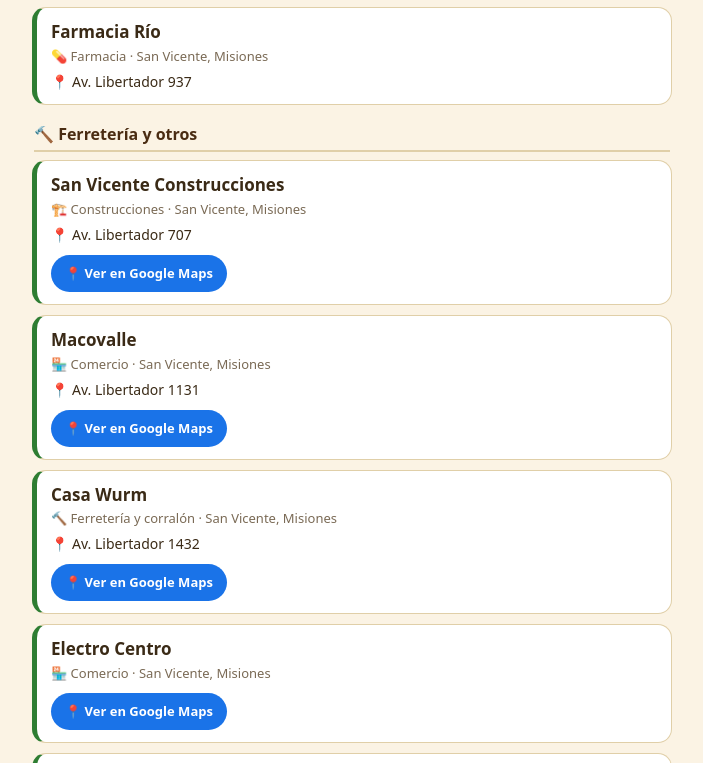
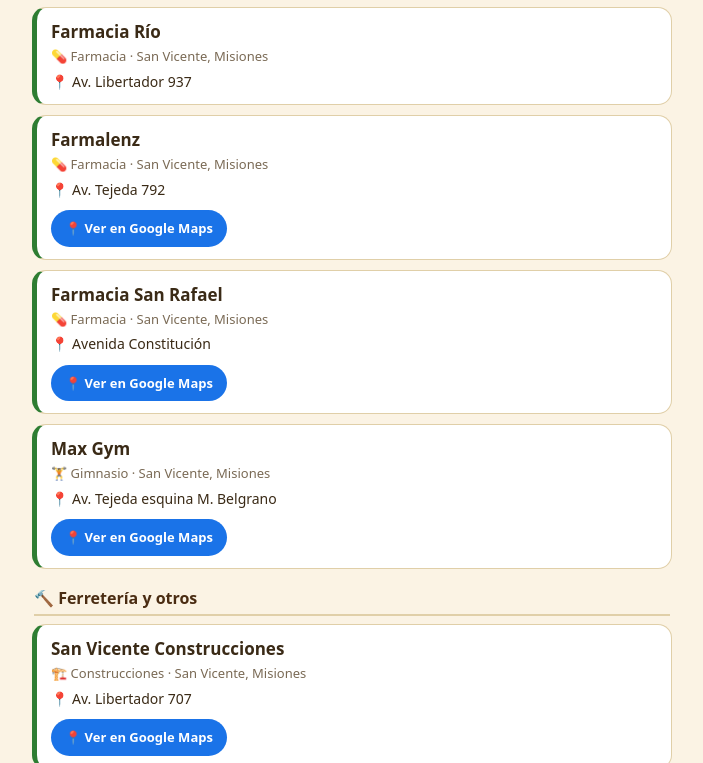
Before and after one commit to simpleappgfr-lgtm/simpleappgfr-lgtm.github.io, a plain HTML site: page gracias/index.html in a window 1280 px wide. Shown: the part 762-1525 px from the top of the page, without its empty margins (288-991 px from the left). Drawn offline with nearby package versions, Linux system fonts and the light colour scheme.

Commit message:
Add files via upload

```diff
--- a/gracias/index.html
+++ b/gracias/index.html
@@ -83,6 +83,30 @@ body.en-ficha .pie{margin:10px 0 4px}
     <div class="nom">Farmacia Río</div>
     <div class="sub">💊 Farmacia · San Vicente, Misiones</div>
     <div class="dir">📍 Av. Libertador 937</div>
+  </div>
+  <div class="card" id="farmalenz">
+    <div class="nom">Farmalenz</div>
+    <div class="sub">💊 Farmacia · San Vicente, Misiones</div>
+    <div class="dir">📍 Av. Tejeda 792</div>
+    <div class="btns">
+      <a style="background:#1a73e8" target="_blank" rel="noopener" href="https://maps.app.goo.gl/9NqzxS1Uqd8qrZ1Q7">📍 Ver en Google Maps</a>
+    </div>
+  </div>
+  <div class="card" id="farmacia-san-rafael">
+    <div class="nom">Farmacia San Rafael</div>
+    <div class="sub">💊 Farmacia · San Vicente, Misiones</div>
+    <div class="dir">📍 Avenida Constitución</div>
+    <div class="btns">
+      <a style="background:#1a73e8" target="_blank" rel="noopener" href="https://maps.app.goo.gl/Qoey1RH5XEeHBYtt8">📍 Ver en Google Maps</a>
+    </div>
+  </div>
+  <div class="card" id="max-gym">
+    <div class="nom">Max Gym</div>
+    <div class="sub">🏋️ Gimnasio · San Vicente, Misiones</div>
+    <div class="dir">📍 Av. Tejeda esquina M. Belgrano</div>
+    <div class="btns">
+      <a style="background:#1a73e8" target="_blank" rel="noopener" href="https://maps.app.goo.gl/FUBV8dCkyo9bnxxk6">📍 Ver en Google Maps</a>
+    </div>
   </div>
   <h2 class="rubro-t">🔨 Ferretería y otros</h2>
   <div class="card" id="san-vicente-construcciones">
@@ -289,6 +313,14 @@ body.en-ficha .pie{margin:10px 0 4px}
       <a style="background:#1a73e8" target="_blank" rel="noopener" href="https://maps.app.goo.gl/hRZzPXZ1cE3EbW8SA">📍 Ver en Google Maps</a>
     </div>
   </div>
+  <div class="card" id="euforia-piercings">
+    <div class="nom">Euforia Piercings Estudio</div>
+    <div class="sub">💎 Piercings · San Vicente, Misiones</div>
+    <div class="dir">📍 Av. Tejeda 792</div>
+    <div class="btns">
+      <a class="pill" target="_blank" rel="noopener" href="https://www.instagram.com/danielagallardo13/">📷 Instagram</a>
+    </div>
+  </div>
   <h2 class="rubro-t">🚗 Automotor y combustible</h2>
   <div class="card" id="petrovalle-ruta-14">
     <div class="nom">Petrovalle · Ruta 14</div>
@@ -386,6 +418,10 @@ body.en-ficha .pie{margin:10px 0 4px}
    ['farmacia-bambu','Farmacia Bambú','💊',-26.9909767,-54.4813565],
    ['san-vicente-construcciones','San Vicente Construcciones','🏗️',-26.9963241,-54.4862502],
    ['farmacia-rio','Farmacia Río','💊',-26.9955,-54.4840],
+   ['farmalenz','Farmalenz','💊',-26.9946796,-54.4861142],
+   ['farmacia-san-rafael','Farmacia San Rafael','💊',-27.0001219,-54.4804004],
+   ['euforia-piercings','Euforia Piercings Estudio','💎',-26.99472,-54.48595],
+   ['max-gym','Max Gym','🏋️',-26.9958015,-54.4872298],
    ['car-seb','Car Seb','🏪',-26.9897663,-54.4788784],
    ['neumaticos-puche','Neumáticos Puche','🛞',-27.0034425,-54.5014451],
    ['hamburguesas-marquitos','Hamburguesas Marquitos','🍔',-26.996269,-54.4840956],
```
